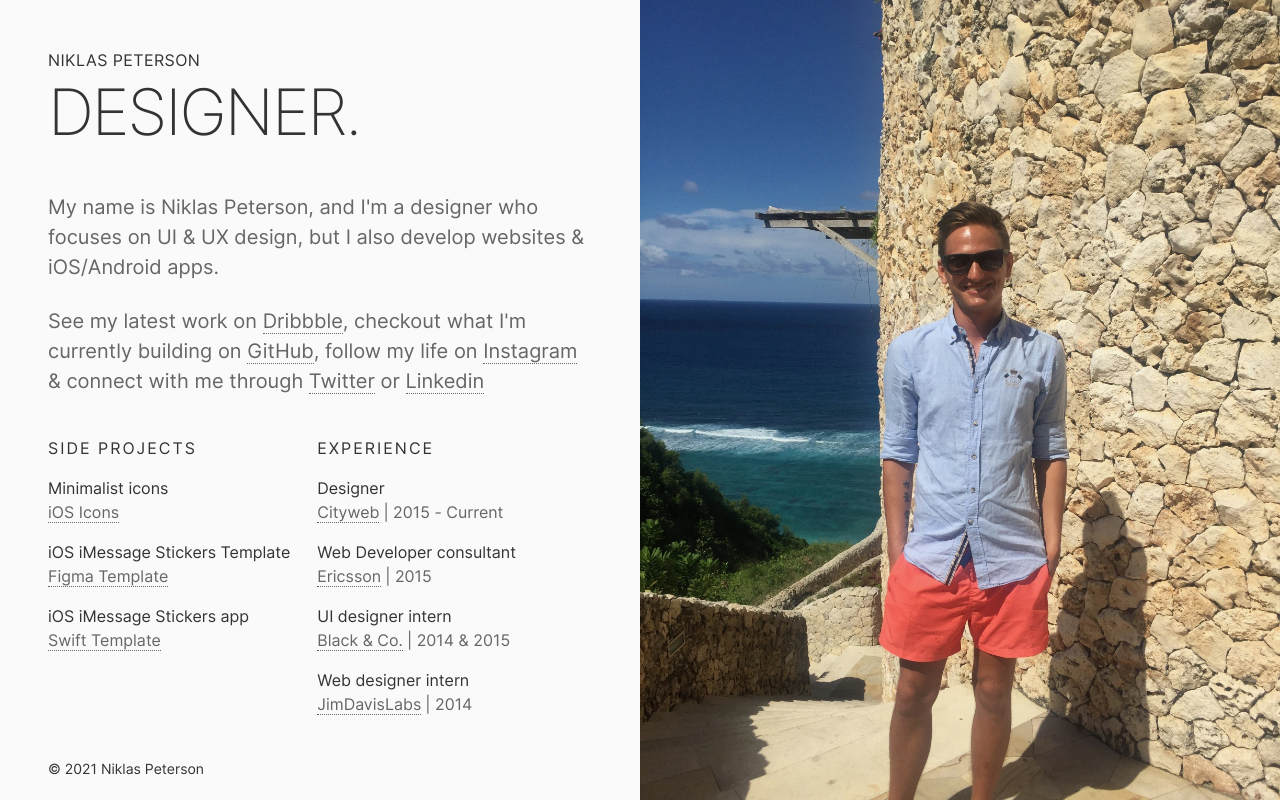
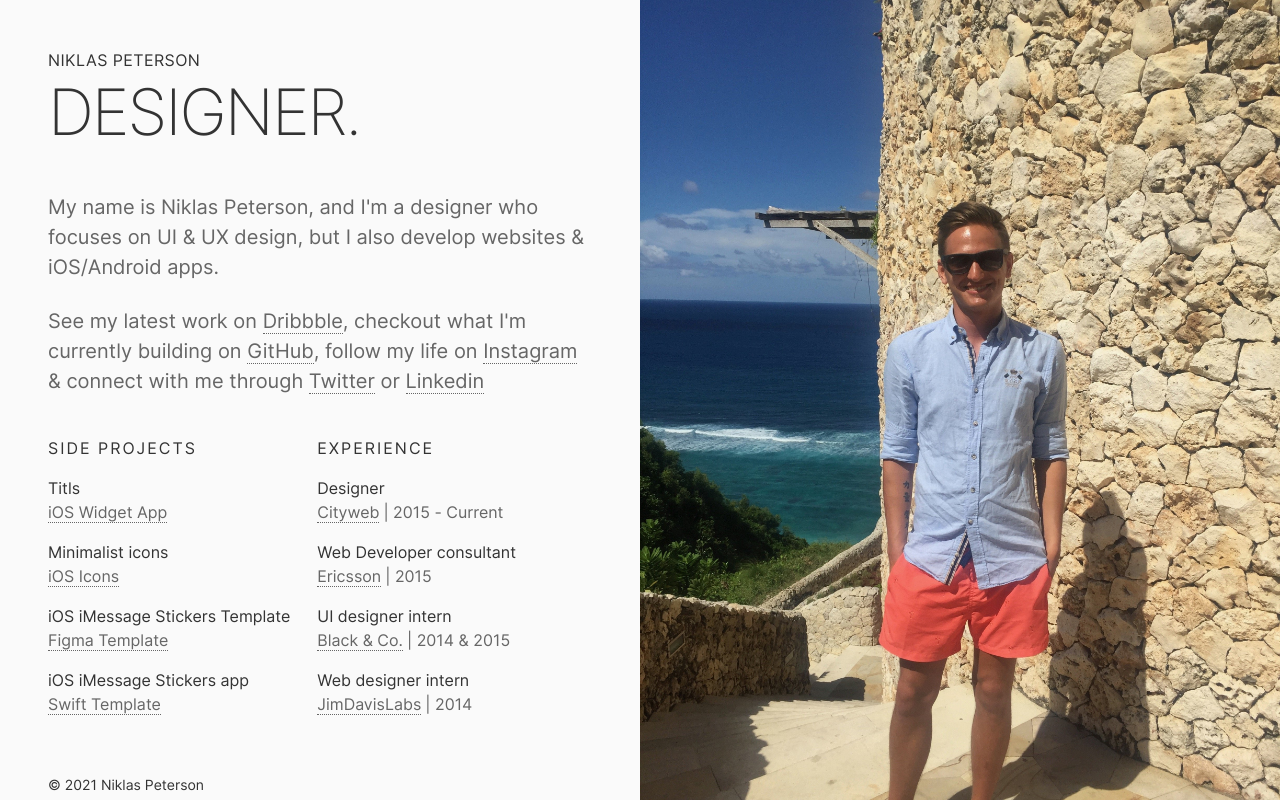
Before and after one commit to NiklasPeterson/niklaspeterson.com, a Next.js app: page / in a window 1280 px wide. Built offline with nearby package versions, Linux system fonts and the light colour scheme.

Commit message:
Adding Titls under Side Projects

```diff
--- a/pages/index.jsx
+++ b/pages/index.jsx
@@ -78,11 +78,11 @@ export default function Home(props) {
       <List>
         <ListItem heading="Side Projects" />
 
-        {/* <ListItem
+        <ListItem
           title="Titls"
           linkUrl="https://niklaspeterson.com/titls"
           linkText="iOS Widget App"
-        /> */}
+        />
 
         <ListItem
           title="Minimalist icons"
```
